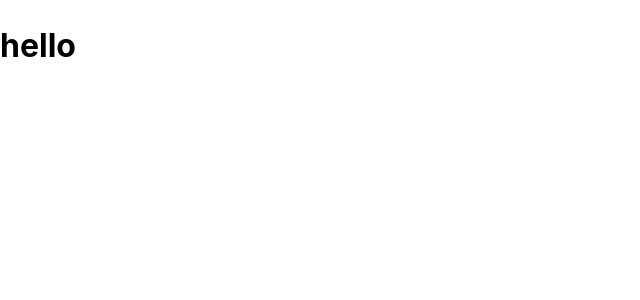
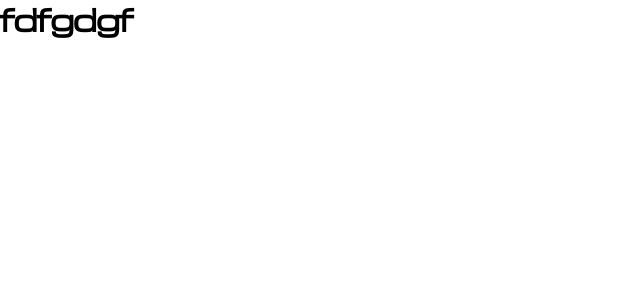
Before and after one commit to HodeonArtz/js-106, a React (Vite) app: page / in a window 1280 px wide. Shown: the top 300 px of the page, without its empty margins (0-640 px from the left). Built offline with nearby package versions, Linux system fonts and the light colour scheme.

Commit message:
feat(typography): import fonts

```diff
--- /dev/null
+++ b/src/assets/fonts/fonts.css
@@ -0,0 +1,6 @@
+@font-face {
+  font-family: 'Microgramma';
+  src: url('./microgramma.ttf') format('truetype');
+  font-weight: 400;
+  font-style: normal;
+}
--- a/src/main.tsx
+++ b/src/main.tsx
@@ -1,4 +1,6 @@
 import ReactDOM from 'react-dom/client';
 import App from './App';
 
+import './assets/fonts/fonts.css';
+
 ReactDOM.createRoot(document.getElementById('root')!).render(<App />);
--- a/src/pages/Home.page.tsx
+++ b/src/pages/Home.page.tsx
@@ -1,7 +1,9 @@
+import { Title } from '@mantine/core';
+
 export function HomePage() {
   return (
     <>
-      <h1>hello</h1>
+      <Title>fdfgdgf</Title>
     </>
   );
 }
--- a/src/theme.ts
+++ b/src/theme.ts
@@ -1,5 +1,8 @@
 import { createTheme } from '@mantine/core';
 
 export const theme = createTheme({
-  /** Put your mantine theme override here */
+  fontFamily: 'Helvetica, sans-serif',
+  headings: {
+    fontFamily: 'Microgramma, Greycliff CF, sans-serif',
+  },
 });
```
Also changed, not shown: src/assets/fonts/microgramma.ttf (added).
